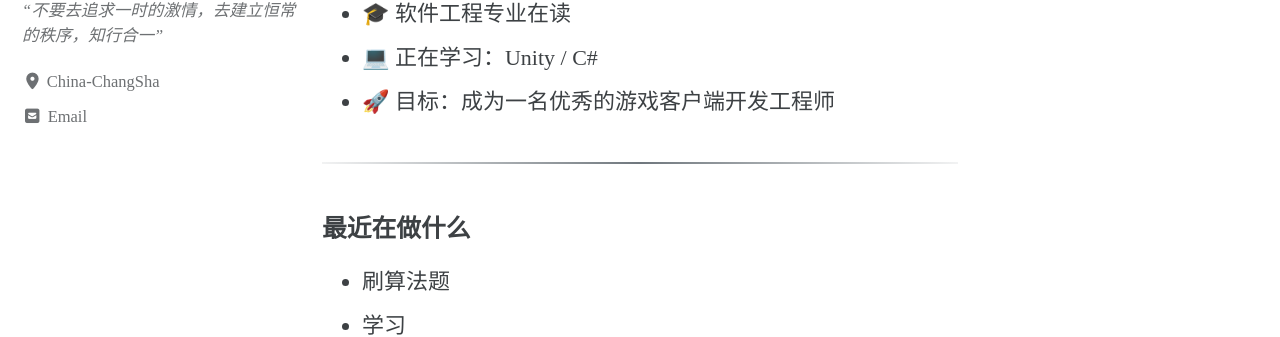
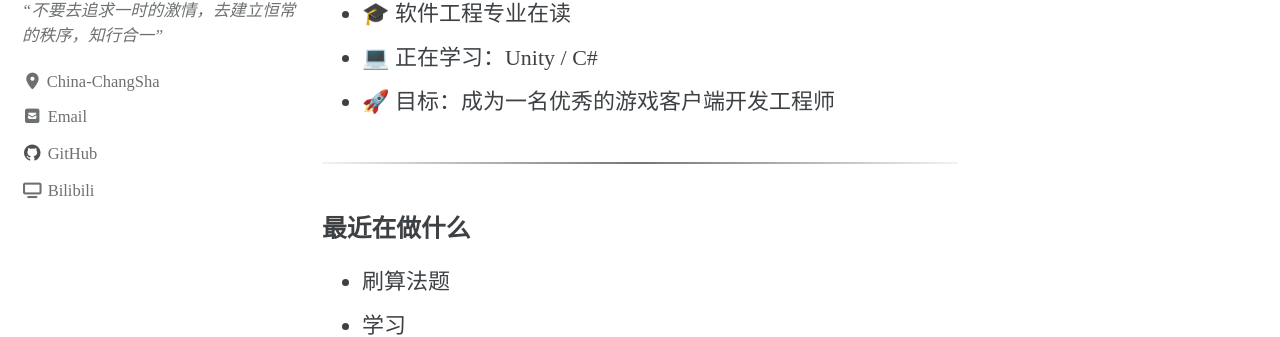
Before and after one commit to LJP3315/LJP3315.github.io, a Jekyll site: the page built from index.md, in a window 1280 px wide. Shown: the part 311-648 px from the top of the page. Built offline with Jekyll 4.4.1, drawn with Linux system fonts in a browser that asks for light colours; cached includes are drawn as plain includes.

Commit message:
添加哔哩哔哩主页的网址

```diff
--- a/_config.yml
+++ b/_config.yml
@@ -136,12 +136,15 @@ author:
     # - label: "Facebook"
     #   icon: "fab fa-fw fa-square-facebook"
     #   # url: "https://facebook.com/"
-    # - label: "GitHub"
-    #   icon: "fab fa-fw fa-github"
-    #   url: "https://github.com/LJP3315"
+    - label: "GitHub"
+      icon: "fab fa-fw fa-github"
+      url: "https://github.com/LJP3315"
     # - label: "Instagram"
     #   icon: "fab fa-fw fa-instagram"
     #   # url: "https://instagram.com/"
+    - label: "Bilibili"
+      icon: "fas fa-fw fa-tv"
+      url: "https://space.bilibili.com/470538069"
 
 # Site Footer
 footer:
```
